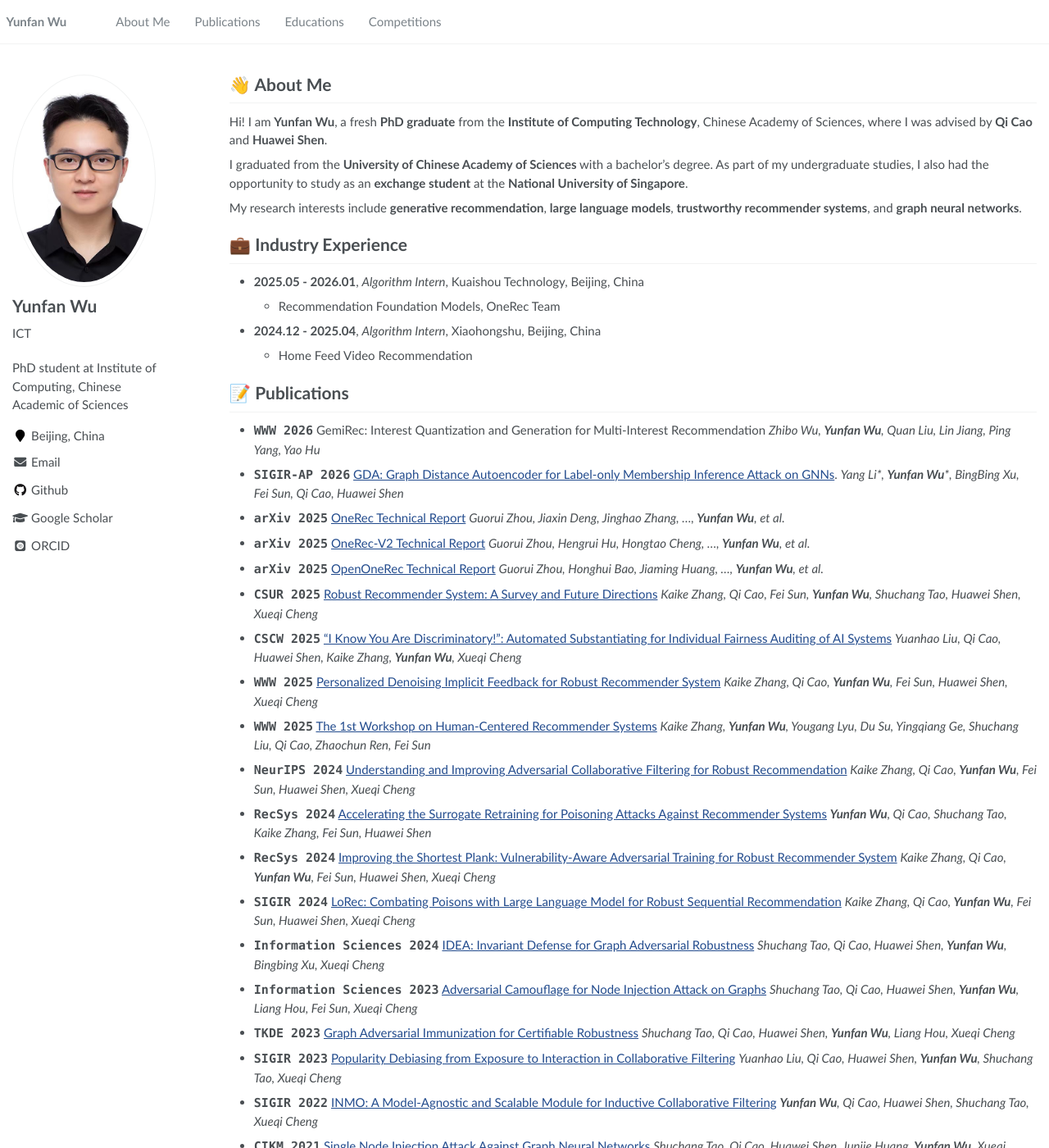
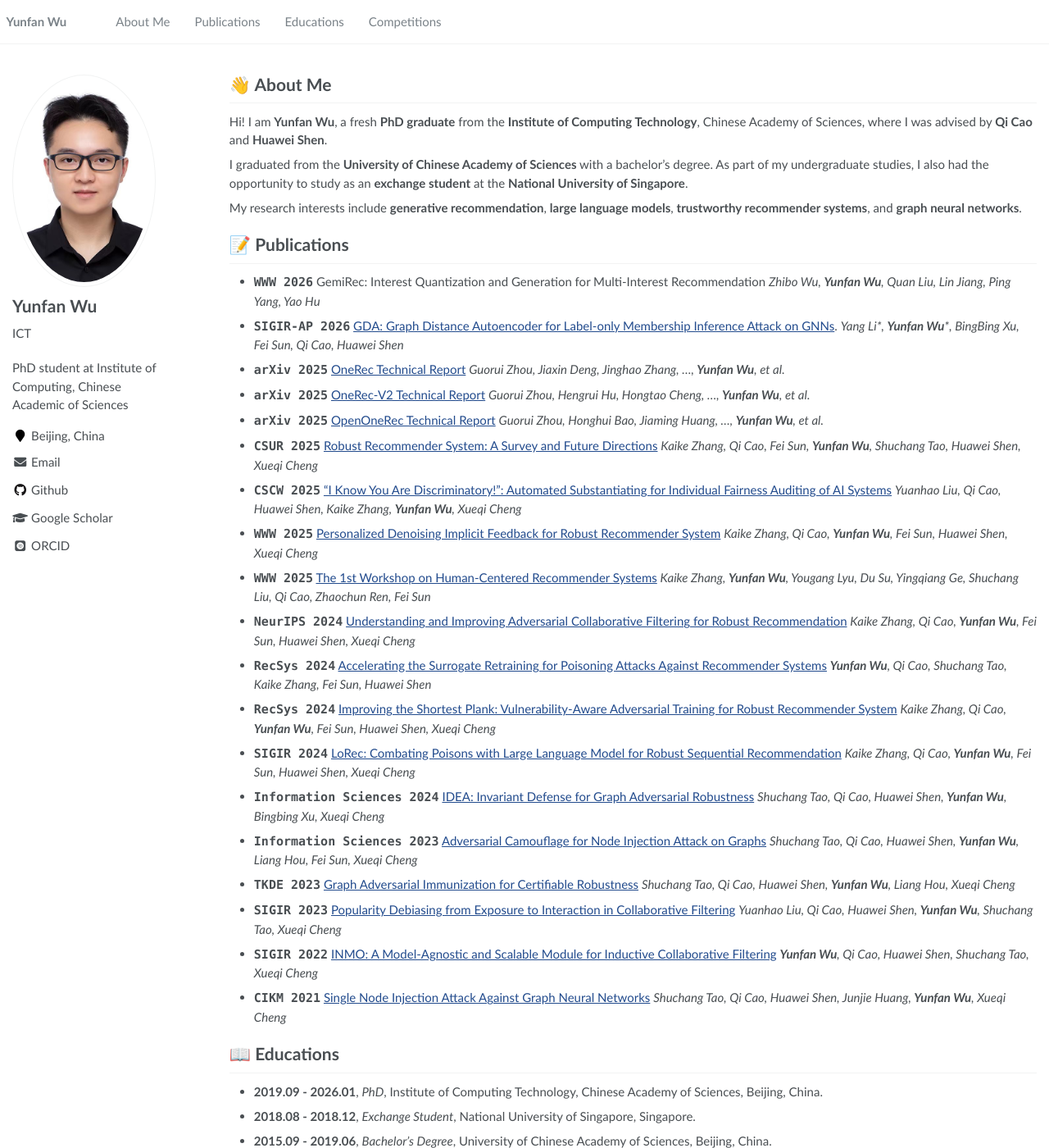
Before and after one commit to WuYunfan/WuYunfan.github.io, a Jekyll site: the page built from _pages/about.md, in a window 1280 px wide and 1400 px high. Shown: the whole window at 82% size. Built offline with Jekyll 4.4.1, drawn with Linux system fonts in a browser that asks for light colours; some web fonts are replaced; some of the changed text lies outside the part shown.

Commit message:
Update about.md

```diff
--- a/_pages/about.md
+++ b/_pages/about.md
@@ -25,14 +25,6 @@ I graduated from the **University of Chinese Academy of Sciences** with a bachel
 As part of my undergraduate studies, I also had the opportunity to study as an **exchange student** at the **National University of Singapore**.
 
 My research interests include **generative recommendation**, **large language models**, **trustworthy recommender systems**, and **graph neural networks**.
-
-# 💼 Industry Experience
-
-- **2025.05 - 2026.01**, *Algorithm Intern*, Kuaishou Technology, Beijing, China
-  - Recommendation Foundation Models, OneRec Team
-
-- **2024.12 - 2025.04**, *Algorithm Intern*, Xiaohongshu, Beijing, China
-  - Home Feed Video Recommendation
 
 # 📝 Publications
 
```
Also changed, not shown: other parts of _pages/about.md (+7 -0 lines).
